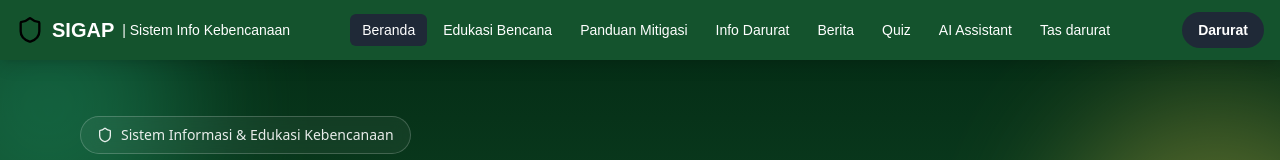
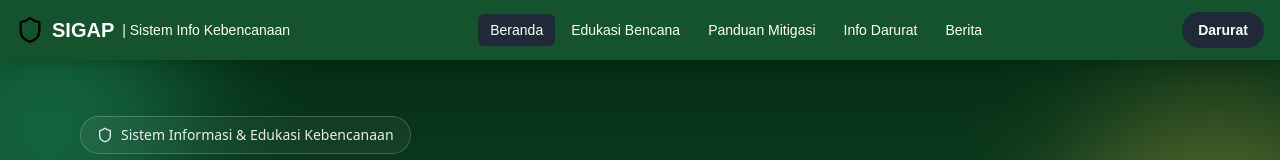
Before and after one commit to muhammadaldishevchenko-collab/TA-WEB-24A-MERIAM-LONDON, a Next.js app: page / in a window 1280 px wide. Shown: the top 160 px of the page. Built offline with nearby package versions, Linux system fonts and the light colour scheme.

Commit message:
aldi:Menghapus navbar halaman kuis, tas darurat, dan ai-assistant

```diff
--- a/components/Navbar.tsx
+++ b/components/Navbar.tsx
@@ -12,9 +12,6 @@ const navLinks = [
   { href: "/mitigasi", label: "Panduan Mitigasi" },
   { href: "/darurat", label: "Info Darurat" },
   { href: "/berita", label: "Berita" },
-  { href: "/kuis", label: "Quiz" },
-  { href: "/ai-assistant", label: "AI Assistant" },
-  { href: "/tas-darurat", label: "Tas darurat" },
 ];
 
 export default function Navbar() {
```
